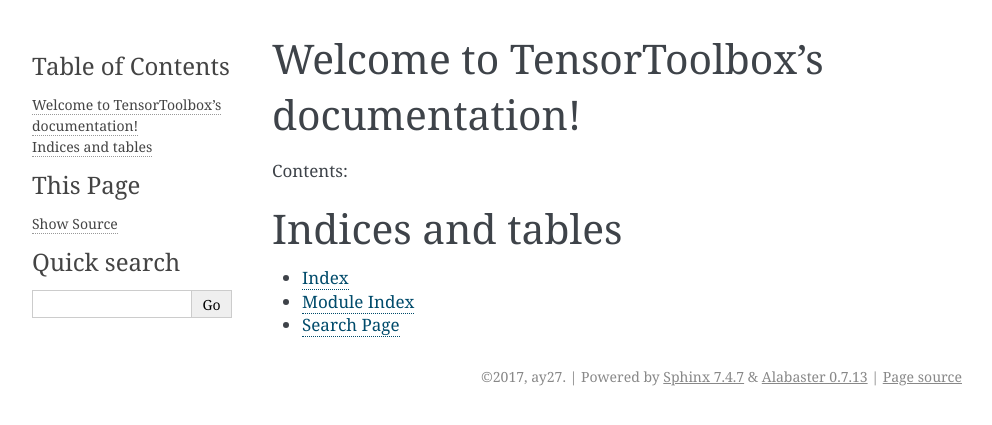
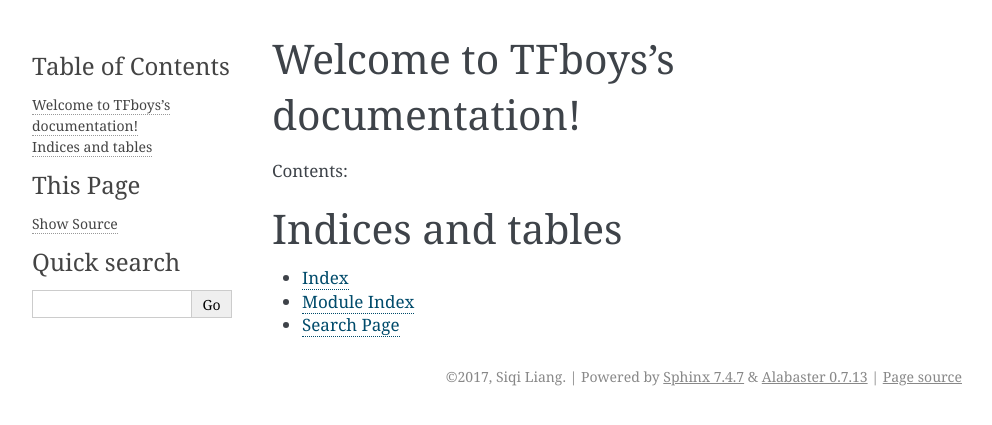
Before and after one commit to Large-Scale-Tensor-Decomposition/TensorD, a Sphinx documentation site: the page built from docs/source/index.rst, in a window 1280 px wide. Shown: the top 425 px of the page, without its empty margins (148-1140 px from the left). Built offline with Sphinx 7.4.7, drawn with Linux system fonts in a browser that asks for light colours.

Commit message:
first try by liang
first try by liang

```diff
--- a/docs/source/conf.py
+++ b/docs/source/conf.py
@@ -1,8 +1,8 @@
 #!/usr/bin/env python3
 # -*- coding: utf-8 -*-
 #
-# TensorToolbox documentation build configuration file, created by
-# sphinx-quickstart on Wed Jan 11 09:43:12 2017.
+# TFboys documentation build configuration file, created by
+# sphinx-quickstart on Mon Jan 16 16:27:04 2017.
 #
 # This file is execfile()d with the current directory set to its
 # containing dir.
@@ -49,18 +49,18 @@
 master_doc = 'index'
 
 # General information about the project.
-project = 'TensorToolbox'
-copyright = '2017, ay27'
-author = 'ay27'
+project = 'TFboys'
+copyright = '2017, Siqi Liang'
+author = 'Siqi Liang'
 
 # The version info for the project you're documenting, acts as replacement for
 # |version| and |release|, also used in various other places throughout the
 # built documents.
 #
 # The short X.Y version.
-version = '1'
+version = '0.1'
 # The full version, including alpha/beta/rc tags.
-release = '1'
+release = '0.1'
 
 # The language for content autogenerated by Sphinx. Refer to documentation
 # for a list of supported languages.
@@ -134,7 +134,7 @@
 # The name for this set of Sphinx documents.
 # "<project> v<release> documentation" by default.
 #
-# html_title = 'TensorToolbox v1'
+# html_title = 'TFboys v0.1'
 
 # A shorter title for the navigation bar.  Default is the same as html_title.
 #
@@ -234,7 +234,7 @@
 # html_search_scorer = 'scorer.js'
 
 # Output file base name for HTML help builder.
-htmlhelp_basename = 'TensorToolboxdoc'
+htmlhelp_basename = 'TFboysdoc'
 
 # -- Options for LaTeX output ---------------------------------------------
 
@@ -260,8 +260,8 @@
 # (source start file, target name, title,
 #  author, documentclass [howto, manual, or own class]).
 latex_documents = [
-    (master_doc, 'TensorToolbox.tex', 'TensorToolbox Documentation',
-     'ay27', 'manual'),
+    (master_doc, 'TFboys.tex', 'TFboys Documentation',
+     'Siqi Liang', 'manual'),
 ]
 
 # The name of an image file (relative to this directory) to place at the top of
@@ -302,7 +302,7 @@
 # One entry per manual page. List of tuples
 # (source start file, name, description, authors, manual section).
 man_pages = [
-    (master_doc, 'tensortoolbox', 'TensorToolbox Documentation',
+    (master_doc, 'tfboys', 'TFboys Documentation',
      [author], 1)
 ]
 
@@ -317,8 +317,8 @@
 # (source start file, target name, title, author,
 #  dir menu entry, description, category)
 texinfo_documents = [
-    (master_doc, 'TensorToolbox', 'TensorToolbox Documentation',
-     author, 'TensorToolbox', 'One line description of project.',
+    (master_doc, 'TFboys', 'TFboys Documentation',
+     author, 'TFboys', 'One line description of project.',
      'Miscellaneous'),
 ]
 
--- a/docs/source/index.rst
+++ b/docs/source/index.rst
@@ -1,16 +1,17 @@
-.. TensorToolbox documentation master file, created by
-   sphinx-quickstart on Wed Jan 11 09:43:12 2017.
+.. TFboys documentation master file, created by
+   sphinx-quickstart on Mon Jan 16 16:27:04 2017.
    You can adapt this file completely to your liking, but it should at least
    contain the root `toctree` directive.
 
-Welcome to TensorToolbox's documentation!
-=========================================
+Welcome to TFboys's documentation!
+==================================
 
 Contents:
 
 .. toctree::
    :maxdepth: 2
-   :numbered:
+   :numbered: 4
+
 
 
 Indices and tables
```
Also changed, not shown: 4 other files.
